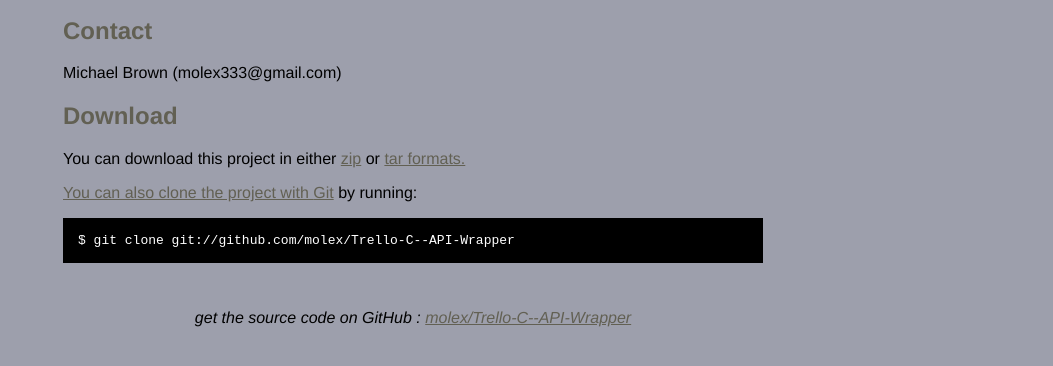
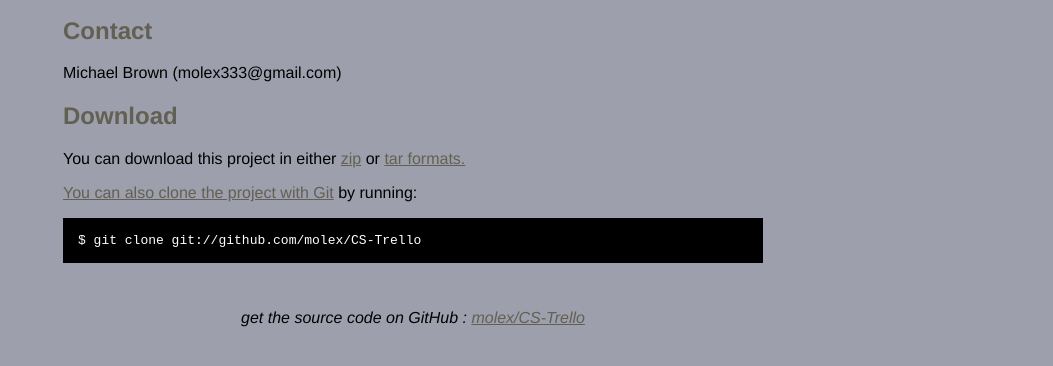
Before and after one commit to molex/CS-Trello, a plain HTML site: page index.html in a window 1280 px wide. Shown: the part 332-698 px from the top of the page, without its empty margins (227-1280 px from the left). Drawn offline with Linux system fonts and the light colour scheme.

Commit message:
renamed repository and thus made changes to the index.html file

```diff
--- a/index.html
+++ b/index.html
@@ -31,18 +31,18 @@
 </head>
 
 <body>
-  <a href="https://github.com/molex/Trello-C--API-Wrapper"><img style="position: absolute; top: 0; right: 0; border: 0;" src="http://s3.amazonaws.com/github/ribbons/forkme_right_darkblue_121621.png" alt="Fork me on GitHub" /></a>
+  <a href="https://github.com/molex/CS-Trello"><img style="position: absolute; top: 0; right: 0; border: 0;" src="http://s3.amazonaws.com/github/ribbons/forkme_right_darkblue_121621.png" alt="Fork me on GitHub" /></a>
 
   <div id="container">
 
     <div class="download">
-      <a href="https://github.com/molex/Trello-C--API-Wrapper/zipball/master">
+      <a href="https://github.com/molex/CS-Trello/zipball/master">
         <img border="0" width="90" src="https://github.com/images/modules/download/zip.png"></a>
-      <a href="https://github.com/molex/Trello-C--API-Wrapper/tarball/master">
+      <a href="https://github.com/molex/CS-Trello/tarball/master">
         <img border="0" width="90" src="https://github.com/images/modules/download/tar.png"></a>
     </div>
 
-    <h1><a href="https://github.com/molex/Trello-C--API-Wrapper">Trello-C--API-Wrapper</a>
+    <h1><a href="https://github.com/CS-Trello">Trello-C--API-Wrapper</a>
       <span class="small">by <a href="https://github.com/molex">molex</a></span></h1>
 
     <div class="description">
@@ -72,16 +72,16 @@
     <h2>Download</h2>
     <p>
       You can download this project in either
-      <a href="https://github.com/molex/Trello-C--API-Wrapper/zipball/master">zip</a> or
-      <a href="https://github.com/molex/Trello-C--API-Wrapper/tarball/master">tar formats.
+      <a href="https://github.com/molex/CS-Trello/zipball/master">zip</a> or
+      <a href="https://github.com/molex/CS-Trello/tarball/master">tar formats.
     </p>
     <p>You can also clone the project with <a href="http://git-scm.com">Git</a>
       by running:
-      <pre>$ git clone git://github.com/molex/Trello-C--API-Wrapper</pre>
+      <pre>$ git clone git://github.com/molex/CS-Trello</pre>
     </p>
 
     <div class="footer">
-      get the source code on GitHub : <a href="https://github.com/molex/Trello-C--API-Wrapper">molex/Trello-C--API-Wrapper</a>
+      get the source code on GitHub : <a href="https://github.com/molex/CS-Trello">molex/CS-Trello</a>
     </div>
 
   </div>
```
